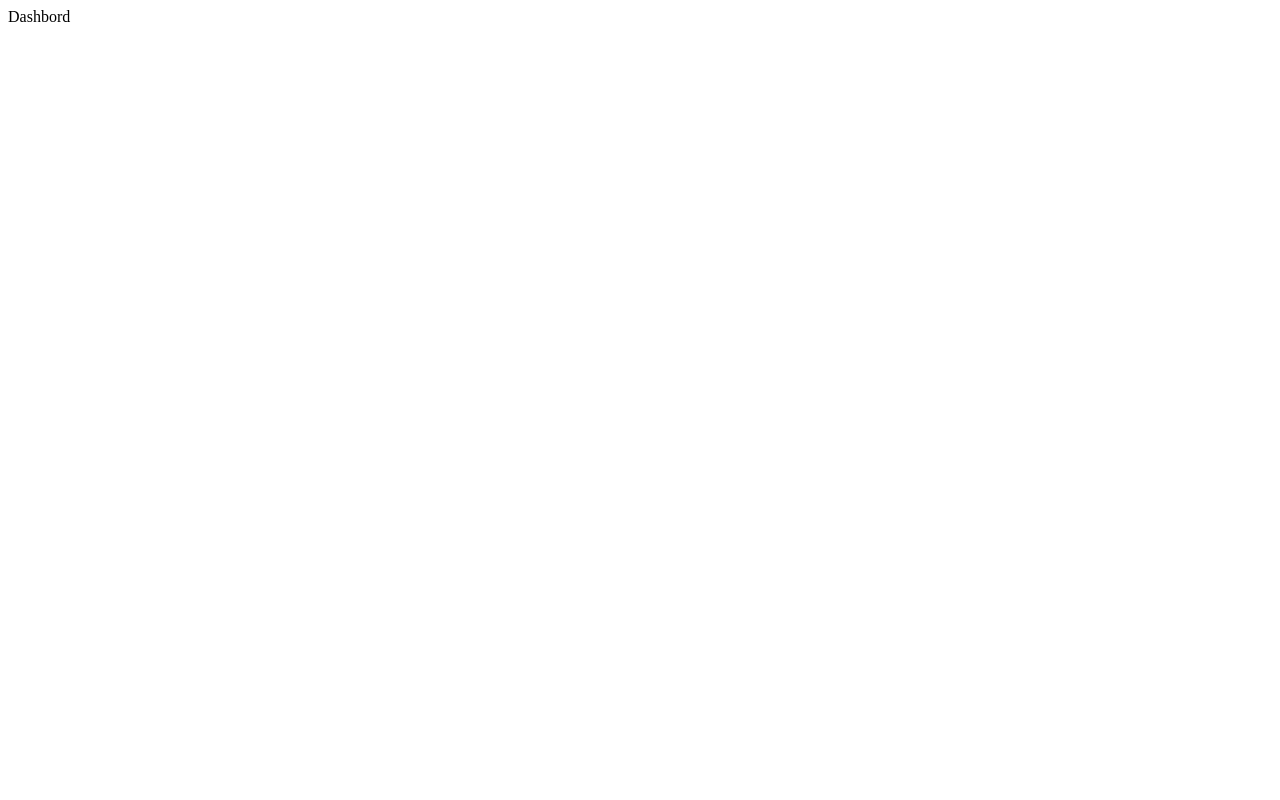
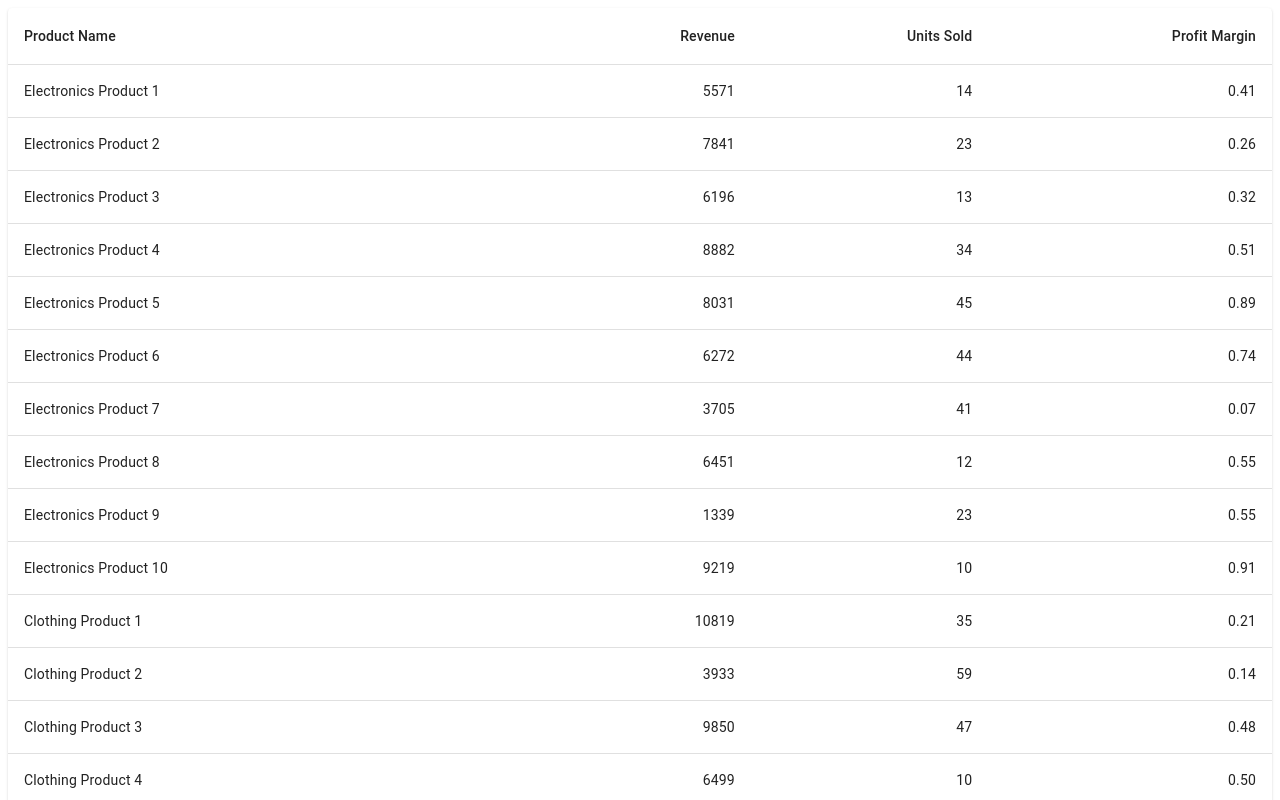
Before and after one commit to Danylo-Rysak/Dashbord, a React (Vite) app: page / in a window 1280 px wide. Shown: the top 800 px of the page. Built offline with nearby package versions, Linux system fonts and the light colour scheme.

Commit message:
created table

```diff
--- a/src/App.tsx
+++ b/src/App.tsx
@@ -1,5 +1,23 @@
-import { FC } from 'react';
+import { FC, useEffect } from 'react';
+import { useDispatch } from 'react-redux';
+import { DispatchType } from 'store/root';
+import { setSalesData } from 'store/dashbord-service/reducer';
+import { generateMockSalesData } from 'core/functions';
+import Table from 'components/Table';
 
-const App: FC = () => <div>Dashbord</div>;
+const App: FC = () => {
+  const dispatch: DispatchType = useDispatch();
+
+  useEffect(() => {
+    const salesData = generateMockSalesData();
+    dispatch(setSalesData(salesData));
+  }, []);
+
+  return (
+    <div>
+      <Table />
+    </div>
+  );
+};
 
 export default App;
--- /dev/null
+++ b/src/components/Table/index.tsx
@@ -0,0 +1,36 @@
+// SalesTableMui.tsx
+import { FC } from 'react';
+import { Table, TableHead, TableBody, TableRow, TableCell, Paper } from '@mui/material';
+import { useSelector } from 'react-redux';
+import { getSalesDataSelector } from 'store/dashbord-service/selectors';
+
+const SalesTableMui: FC = () => {
+  const salesData = useSelector(getSalesDataSelector);
+
+  return (
+    <Paper>
+      <Table>
+        <TableHead>
+          <TableRow>
+            <TableCell>Product Name</TableCell>
+            <TableCell align="right">Revenue</TableCell>
+            <TableCell align="right">Units Sold</TableCell>
+            <TableCell align="right">Profit Margin</TableCell>
+          </TableRow>
+        </TableHead>
+        <TableBody>
+          {salesData?.map((sale) => (
+            <TableRow key={sale.productId}>
+              <TableCell>{sale.productName}</TableCell>
+              <TableCell align="right">{sale.revenue}</TableCell>
+              <TableCell align="right">{sale.unitsSold}</TableCell>
+              <TableCell align="right">{sale.profitMargin}</TableCell>
+            </TableRow>
+          ))}
+        </TableBody>
+      </Table>
+    </Paper>
+  );
+};
+
+export default SalesTableMui;
--- /dev/null
+++ b/src/core/functions/index.ts
@@ -0,0 +1,19 @@
+import { Sale } from 'core/types';
+
+export const generateMockSalesData = (): Array<Sale> => {
+  const categories = ['Electronics', 'Clothing', 'Home Appliances'];
+
+  const getRandomValue = (min: number, max: number): number =>
+    Math.floor(Math.random() * (max - min + 1)) + min;
+  const getRandomProfitMargin = (): string => Math.random().toFixed(2);
+
+  return categories.flatMap((category) =>
+    Array.from({ length: 10 }, (_, i) => ({
+      productId: `${category}${i + 1}`,
+      productName: `${category} Product ${i + 1}`,
+      revenue: getRandomValue(1000, 11000),
+      unitsSold: getRandomValue(10, 60),
+      profitMargin: getRandomProfitMargin(),
+    }))
+  );
+};
--- /dev/null
+++ b/src/core/types/index.ts
@@ -0,0 +1,7 @@
+export type Sale = {
+  productId: string;
+  productName: string;
+  revenue: number;
+  unitsSold: number;
+  profitMargin: string;
+};
--- a/src/store/dashbord-service/interfaces/index.ts
+++ b/src/store/dashbord-service/interfaces/index.ts
@@ -1 +1,5 @@
-export interface DashbordState {}
+import { Sale } from '../../../core';
+
+export interface DashbordState {
+  data: Array<Sale> | null;
+}
--- a/src/store/dashbord-service/reducer.ts
+++ b/src/store/dashbord-service/reducer.ts
@@ -1,15 +1,21 @@
-import { createSlice } from '@reduxjs/toolkit';
-// Interfaces
+import { createSlice, PayloadAction } from '@reduxjs/toolkit';
 import { DashbordState } from './interfaces';
+import { Sale } from '../../core';
 
-const initialState: DashbordState = {};
+const initialState: DashbordState = {
+  data: null,
+};
 
 const dashbordStore = createSlice({
   name: 'dashbord',
   initialState,
-  reducers: {},
+  reducers: {
+    setSalesData: (state, action: PayloadAction<Sale[]>) => {
+      state.data = action.payload;
+    },
+  },
 });
 
-export const {} = dashbordStore.actions;
+export const { setSalesData } = dashbordStore.actions;
 
 export default dashbordStore.reducer;
--- a/src/store/dashbord-service/selectors.ts
+++ b/src/store/dashbord-service/selectors.ts
@@ -0,0 +1,3 @@
+import { StoreType } from '../root';
+
+export const getSalesDataSelector = (state: StoreType) => state.dashbordStore.data;
--- a/vite.config.ts
+++ b/vite.config.ts
@@ -11,6 +11,14 @@ export default defineConfig({
         find: 'store',
         replacement: fileURLToPath(new URL('./src/store', import.meta.url)),
       },
+      {
+        find: 'components',
+        replacement: fileURLToPath(new URL('./src/components', import.meta.url)),
+      },
+      {
+        find: 'core',
+        replacement: fileURLToPath(new URL('./src/core', import.meta.url)),
+      },
     ],
   },
 });
```
Also changed, not shown: package.json (+5 -2 lines), 1 other file (tests, documents, lock files or other folders).
